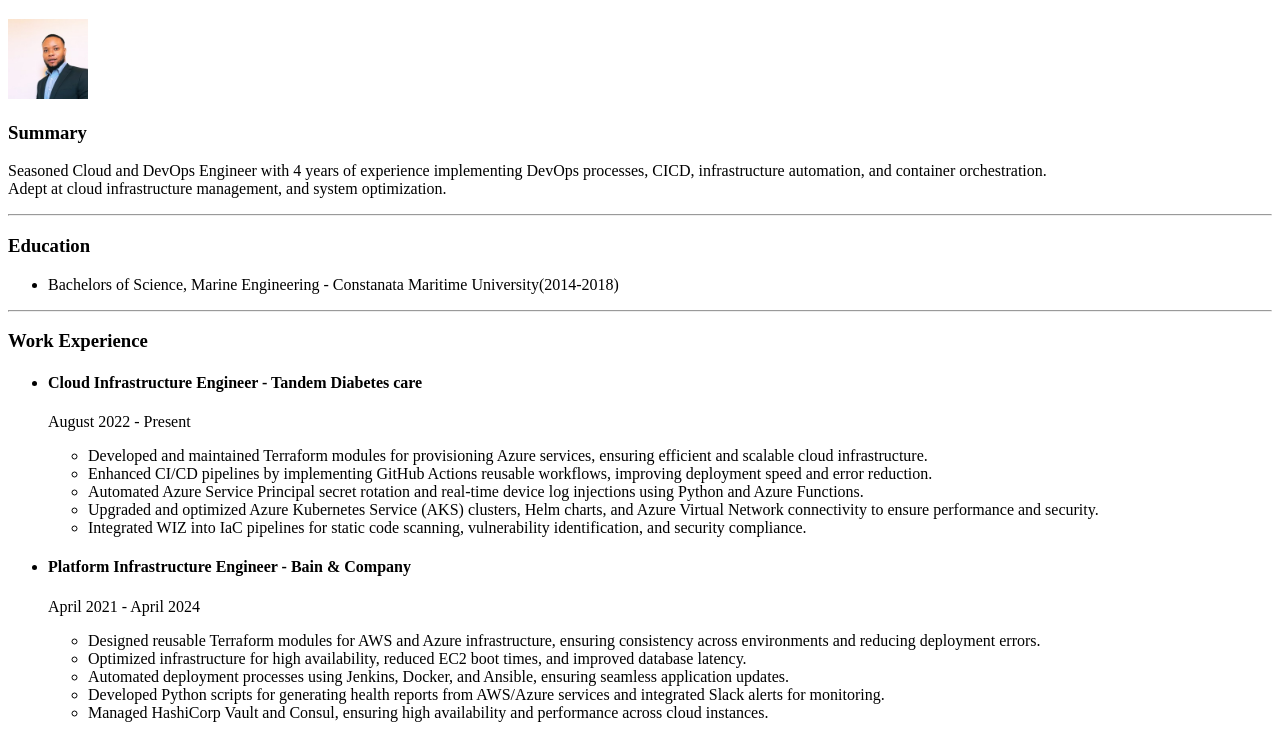
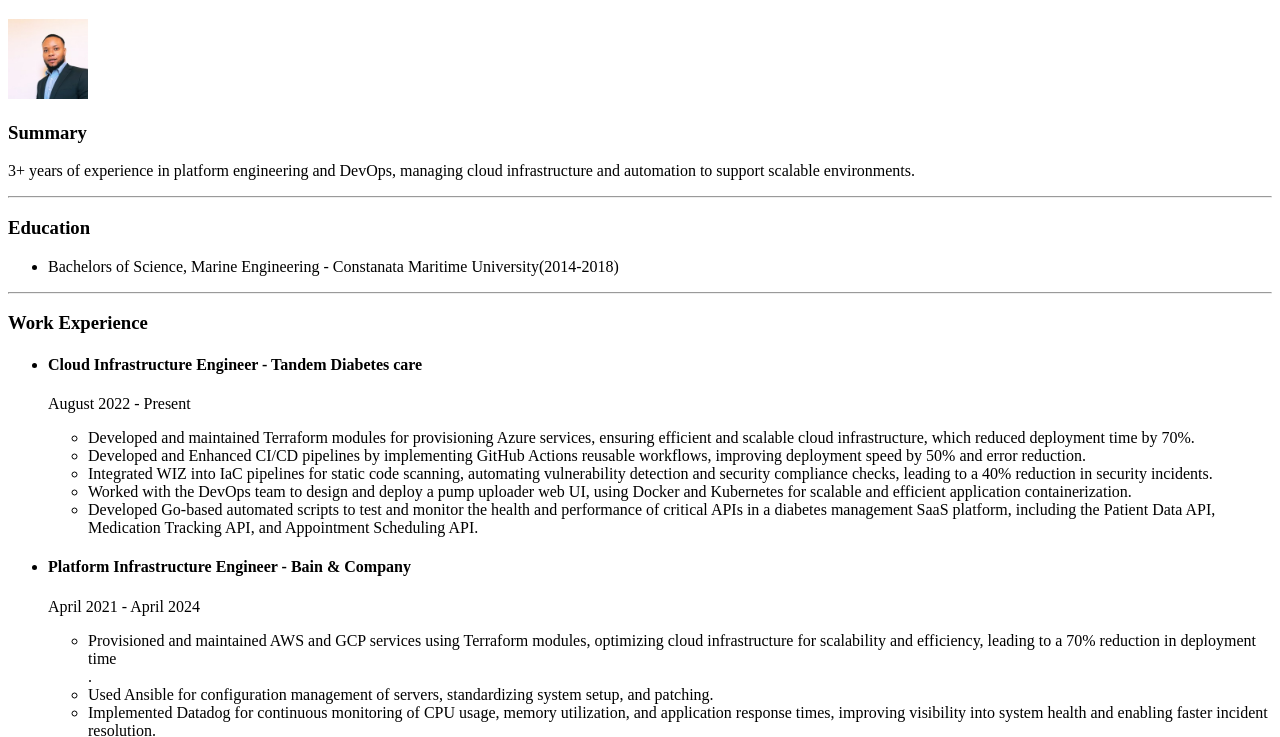
Before and after one commit to labenagha/online-resume, a plain HTML site: page index.html in a window 1280 px wide. Shown: the part 61-798 px from the top of the page. Drawn offline with Linux system fonts and the light colour scheme.

Commit message:
Add files via upload

```diff
--- a/index.html
+++ b/index.html
@@ -11,8 +11,7 @@
     <img src="./assets/louis_picture.jpg" height="80" alt="Louis Profile Image"/>
     <h3>Summary</h3>
     <p>
-    Seasoned Cloud and DevOps Engineer with 4 years of experience implementing DevOps processes, CICD, infrastructure automation, and container orchestration.<br />
-    Adept at cloud infrastructure management, and system optimization.<br />
+        3+ years of experience in platform engineering and DevOps, managing cloud infrastructure and automation to support scalable environments.<br />
     </p>
     <hr />
     <h3>Education</h3>
@@ -25,21 +24,24 @@
         <h4><li>Cloud Infrastructure Engineer - Tandem Diabetes care</li></h4>
         <p>August 2022 - Present</p>
         <ul>
-            <li>Developed and maintained Terraform modules for provisioning Azure services, ensuring efficient and scalable cloud infrastructure.</li>
-            <li>Enhanced CI/CD pipelines by implementing GitHub Actions reusable workflows, improving deployment speed and error reduction.</li>
-            <li>Automated Azure Service Principal secret rotation and real-time device log injections using Python and Azure Functions.</li>
-            <li>Upgraded and optimized Azure Kubernetes Service (AKS) clusters, Helm charts, and Azure Virtual Network connectivity to ensure performance and security.</li>
-            <li>Integrated WIZ into IaC pipelines for static code scanning, vulnerability identification, and security compliance.</li>
+
+            <li>Developed and maintained Terraform modules for provisioning Azure services, ensuring efficient and scalable cloud infrastructure, which reduced deployment time by 70%.</li>
+            <li>Developed and Enhanced CI/CD pipelines by implementing GitHub Actions reusable workflows, improving deployment speed by 50% and error reduction.</li>
+            <li>Integrated WIZ into IaC pipelines for static code scanning, automating vulnerability detection and security compliance checks, leading to a 40% reduction in security incidents.</li>
+            <li>Worked with the DevOps team to design and deploy a pump uploader web UI, using Docker and Kubernetes for scalable and efficient application containerization.</li>
+            <li>Developed Go-based automated scripts to test and monitor the health and performance of critical APIs in a diabetes management SaaS platform, including the Patient Data API, Medication Tracking API, and Appointment Scheduling API.</li>
         </ul>
 
         <h4><li>Platform Infrastructure Engineer  - Bain & Company</li></h4>
         <p>April 2021 - April 2024</p>
         <ul>
-            <li>Designed reusable Terraform modules for AWS and Azure infrastructure, ensuring consistency across environments and reducing deployment errors.</li>
-            <li>Optimized infrastructure for high availability, reduced EC2 boot times, and improved database latency.</li>
-            <li>Automated deployment processes using Jenkins, Docker, and Ansible, ensuring seamless application updates.</li>
-            <li>Developed Python scripts for generating health reports from AWS/Azure services and integrated Slack alerts for monitoring.</li>
-            <li>Managed HashiCorp Vault and Consul, ensuring high availability and performance across cloud instances.</li>
+            <li>Provisioned and maintained AWS and GCP services using Terraform modules, optimizing cloud infrastructure for scalability and efficiency, leading to a 70% reduction in deployment time</li>.
+            <li>Used Ansible for configuration management of servers, standardizing system setup, and patching.</li>
+            <li>Implemented Datadog for continuous monitoring of CPU usage, memory utilization, and application response times, improving visibility into system health and enabling faster incident resolution.</li>
+            <li>Implemented event-driven Python3.x AWS Lambda functions integrated with CloudWatch to monitor EC2 instance states, EBS volumes, and RDS statuses.</li>
+            <li>Architected a robust network layout for SaaS applications leveraging Azure Virtual WAN, ensuring stringent firewall rule enforcement and selective host endpoint access, resulting in a 30% improvement in network security and a 20% reduction in latency.</li>
+            <li>Automated server deployment processes using scripting tools, reducing setup time by 30%.</li>
+            <li>Managed HashiCorp Vault and Consul to ensure secure secret management across cloud instances and on-premises data centers.</li>
         </ul>
 
         <li><h4>AWS Cloud Engineer Intern</h4></li>
```
